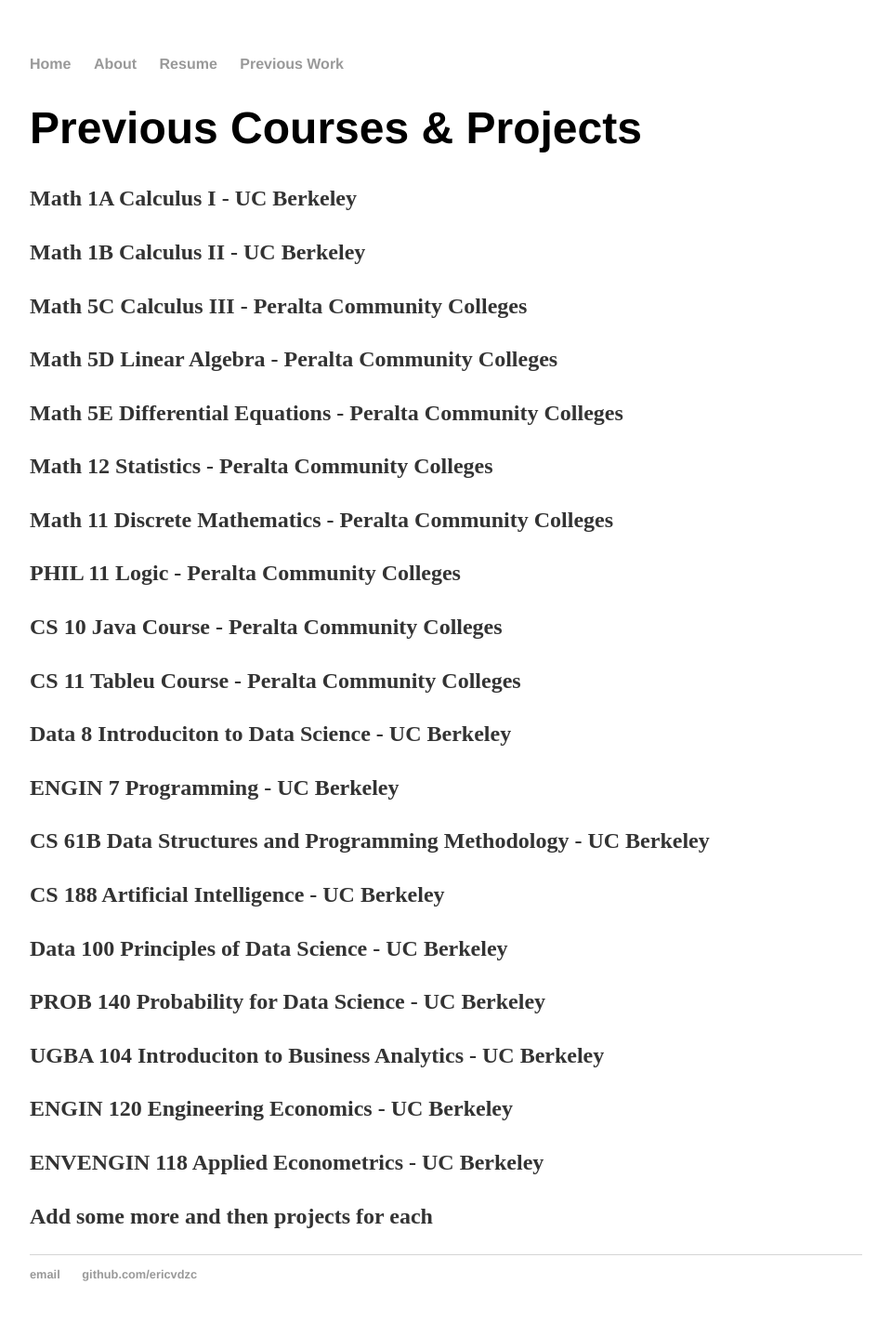
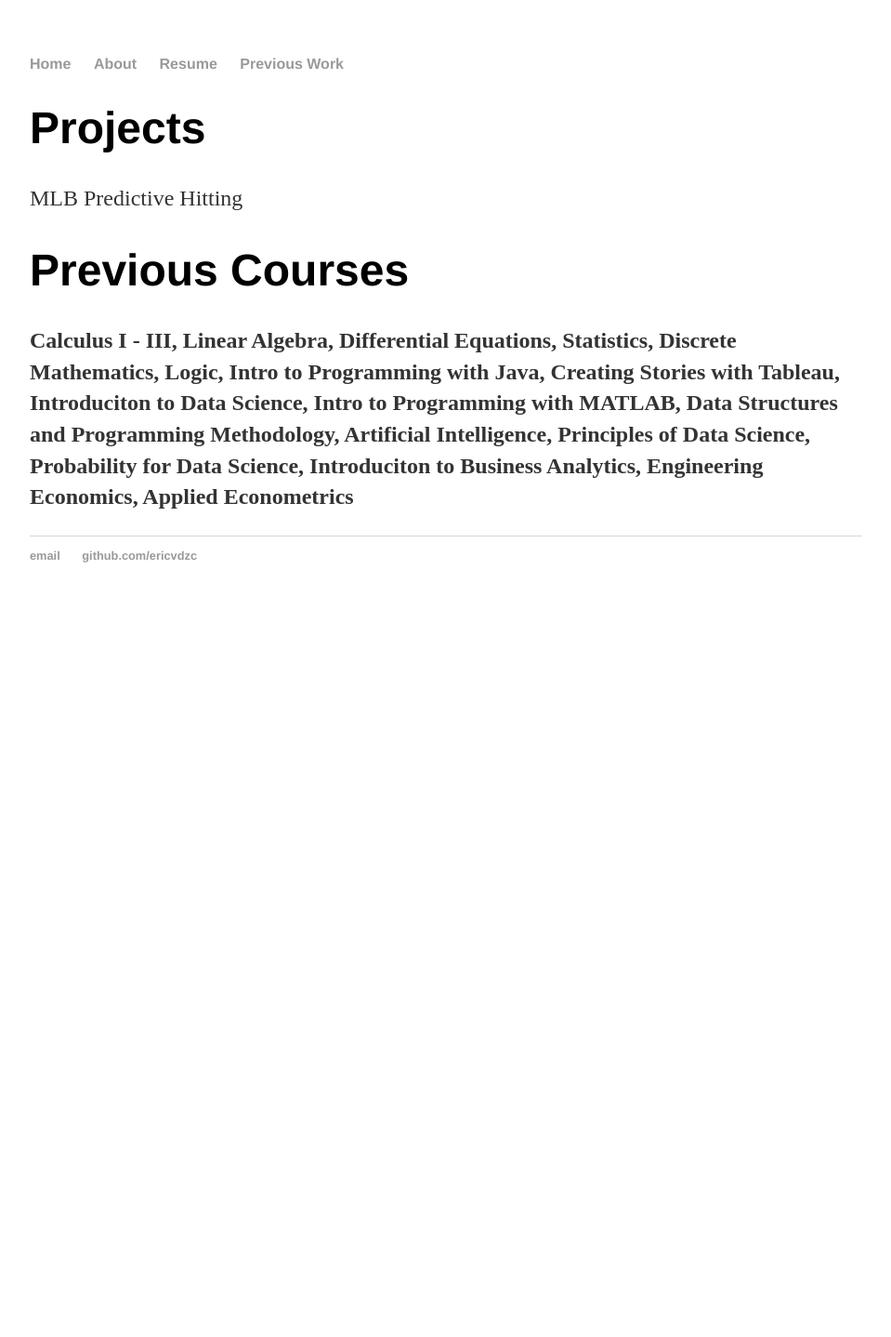
Before and after one commit to ericvdzc/ericvdzc.github.io, a Jekyll site: the page built from pw/index.html, in a window 1280 px wide. Shown: the whole page at 93% size, without its empty margins (160-1119 px from the left). Built offline with Jekyll 4.4.1, drawn with Linux system fonts in a browser that asks for light colours; after the commit the page ends 900 px from its top, so only the background shows below that.

Commit message:
Update index.html

```diff
--- a/pw/index.html
+++ b/pw/index.html
@@ -5,28 +5,10 @@ title: Previous Coursework & Projects
 
 	<div class="pw">
 
-		<h1> Previous Courses & Projects </h1>
-		<p><strong> Math 1A Calculus I - UC Berkeley </strong>
-		<p><strong> Math 1B Calculus II - UC Berkeley </strong>
-		<p><strong> Math 5C Calculus III - Peralta Community Colleges </strong>
-		<p><strong> Math 5D Linear Algebra - Peralta Community Colleges </strong>
-		<p><strong> Math 5E Differential Equations - Peralta Community Colleges </strong>
-		<p><strong> Math 12 Statistics - Peralta Community Colleges </strong>
-		<p><strong> Math 11 Discrete Mathematics - Peralta Community Colleges </strong>
-		<p><strong> PHIL 11 Logic - Peralta Community Colleges </strong>
-		<p><strong> CS 10 Java Course - Peralta Community Colleges </strong>
-		<p><strong> CS 11 Tableu Course - Peralta Community Colleges </strong>
-		<p><strong> Data 8 Introduciton to Data Science - UC Berkeley </strong>
-		<p><strong> ENGIN 7 Programming - UC Berkeley </strong>
-		<p><strong> CS 61B Data Structures and Programming Methodology - UC Berkeley </strong>
-		<p><strong> CS 188 Artificial Intelligence - UC Berkeley </strong>
-		<p><strong> Data 100 Principles of Data Science - UC Berkeley </strong>
-		<p><strong> PROB 140 Probability for Data Science - UC Berkeley </strong>
-		<p><strong> UGBA 104 Introduciton to Business Analytics - UC Berkeley </strong>
-		<p><strong> ENGIN 120 Engineering Economics  - UC Berkeley </strong>
-		<p><strong> ENVENGIN 118 Applied Econometrics - UC Berkeley </strong>
-		<p><strong> Add some more and then projects for each</strong>
+		<h1> Projects </h1>
+		<p> MLB Predictive Hitting </p>
 
-
+		<h1> Previous Courses</h1>
+		<p><strong> Calculus I - III, Linear Algebra, Differential Equations, Statistics, Discrete Mathematics, Logic, Intro to Programming with Java, Creating Stories with Tableau, Introduciton to Data Science, Intro to Programming with MATLAB, Data Structures and Programming Methodology, Artificial Intelligence, Principles of Data Science, Probability for Data Science, Introduciton to Business Analytics, Engineering Economics, Applied Econometrics  </strong>
 
 	</div>
```
